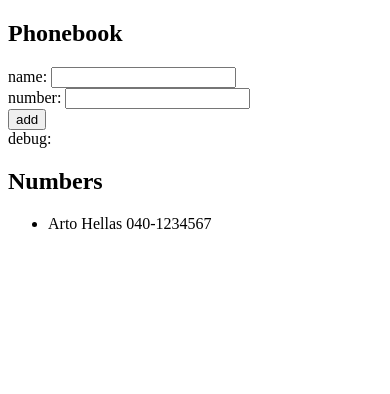
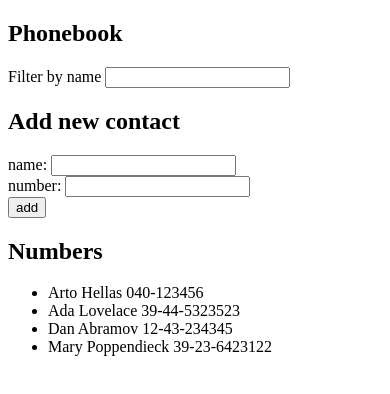
Before and after one commit to cellaaleo/full-stack-open, a React (Vite) app in the folder part-2/phonebook/: page / in a window 390 px wide. Shown: the top 394 px of the page. Built offline with nearby package versions, Linux system fonts and the light colour scheme.

Commit message:
2.9 - phonebook - users can filter the list of people by name.

```diff
--- a/part-2/phonebook/src/App.jsx
+++ b/part-2/phonebook/src/App.jsx
@@ -4,13 +4,22 @@
 
 const App = () => {
   const [persons, setPersons] = useState([
-    { name: 'Arto Hellas', number: '040-1234567' }
+    { name: 'Arto Hellas', number: '040-123456', id: 1 },
+    { name: 'Ada Lovelace', number: '39-44-5323523', id: 2 },
+    { name: 'Dan Abramov', number: '12-43-234345', id: 3 },
+    { name: 'Mary Poppendieck', number: '39-23-6423122', id: 4 }
   ])
   const [newName, setNewName] = useState('')
   const [newNumber, setNewNumber] = useState('')
+  const [newSearch, setNewSearch] = useState('')
 
   const handleNameChange = (event) => setNewName(event.target.value)
   const handleNumberChange = (event) => setNewNumber(event.target.value.replace(/[^0-9-]/, ''))
+  const handleSearchChange = (event) => setNewSearch(event.target.value)
+
+  const result = persons.filter((person) =>
+    person.name.toLowerCase().includes(newSearch.toLowerCase())
+  )
 
   const addName = (event) => {
     event.preventDefault()
@@ -28,6 +37,11 @@
   return (
     <div>
       <h2>Phonebook</h2>
+        <div>
+          Filter by name <input type="search" value={newSearch} onChange={handleSearchChange} />
+        </div>
+
+      <h2>Add new contact</h2>
       <form onSubmit={addName}>
         <div>
           name: <input value={newName} onChange={handleNameChange} />
@@ -39,13 +53,14 @@
           <button type="submit">add</button>
         </div>
       </form>
-      <div>debug: {newNumber}</div>
+
       <h2>Numbers</h2>
       <ul>
-        {persons.map(person =>
+        {result.map(person =>
             <Person key={person.name} person={person} />
         )}
       </ul>
+
     </div>
   )
 }
```
